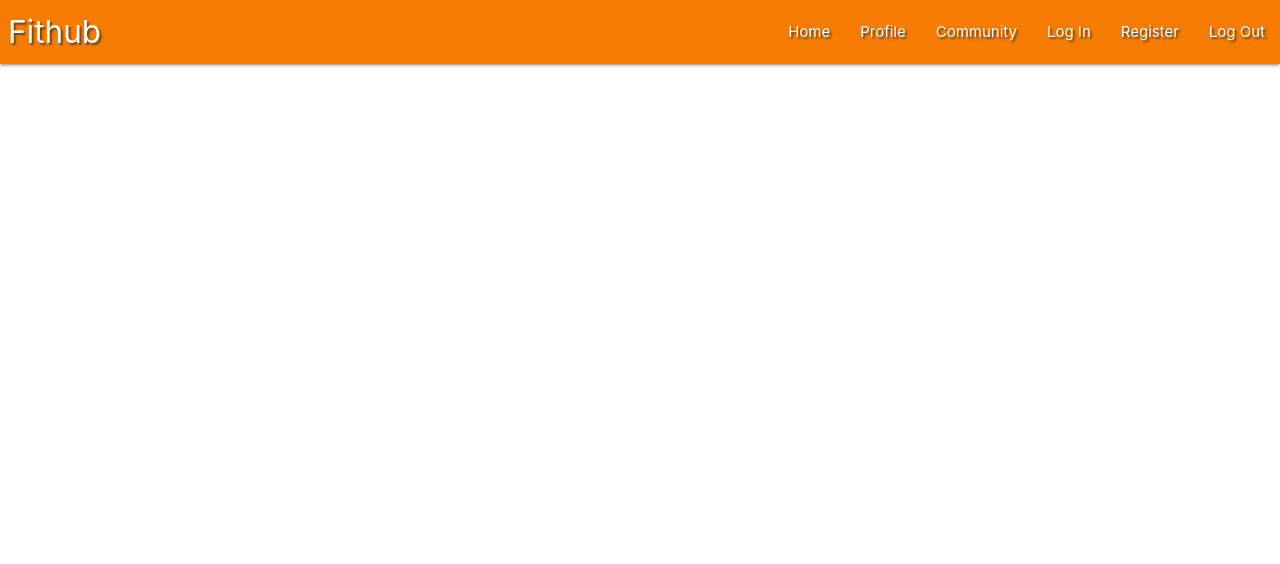
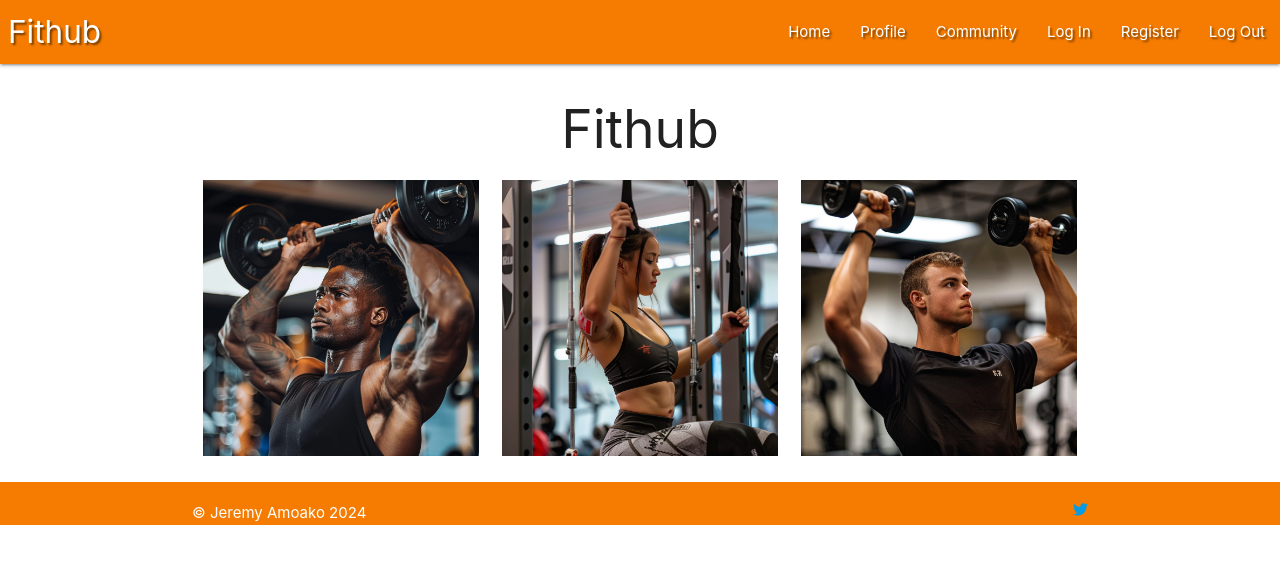
Before and after one commit to JeyAsare/fithub, a Flask app: page / in a window 1280 px wide. Shown: the top 564 px of the page. Run offline with Flask 3, Linux system fonts and the light colour scheme; some libraries are stand-ins or nearby versions.

Commit message:
created image folder and uploaded images onto home.html

```diff
--- a/app.py
+++ b/app.py
@@ -4,6 +4,8 @@ from flask import (
     redirect, request, session, url_for)
 from flask_pymongo import PyMongo
 from bson.objectid import ObjectId
+from werkzeug.security import (
+    generate_password_hash, check_password_hash)
 if os.path.exists("env.py"):
     import env
 
@@ -25,6 +27,12 @@ def home():
     return render_template("home.html")
 
 
+@app.route("/register", methods=["GET", "POST"])
+def register():
+
+    return render_template("register.html")
+
+
 @app.route("/profile")
 def profile():
     posts = mongo.db.posts.find()
--- a/static/css/style.css
+++ b/static/css/style.css
@@ -1,3 +1,13 @@
+body {
+    display: flex;
+    min-height: 100vh;
+    flex-direction: column;
+  }
+
+  main {
+    flex: 1 0 auto;
+  }
+
 .text-shadow{
     text-shadow: 2px 2px 2px rgba(0,0,0,0.5);
 }
@@ -5,3 +15,12 @@
 .brand-logo{
     margin-left: 8px;
 }
+
+.inline-block img {
+    width: 100%;
+}
+
+.home-pics{
+    position:relative;
+    width: 350px;
+}
--- a/static/js/script.js
+++ b/static/js/script.js
@@ -0,0 +1,3 @@
+$(document).ready(function(){
+    $('.sidenav').sidenav();
+  });
--- a/templates/base.html
+++ b/templates/base.html
@@ -15,13 +15,14 @@
 <body>
 
     <header>
-        <!-- navbar -->
+        <!-- top navbar -->
         <nav class="text-shadow">
             <div class="nav-wrapper orange darken-2">
-                <a href="{{ url_for('home') }}" class="brand-logo left">Fithub</a>
-                <ul id="nav-mobile" class="right">
+              <a href="{{ url_for('home') }}" class="brand-logo">Fithub</a>
+              <a href="#" data-target="mobile-demo" class="sidenav-trigger"><i class="fa-solid fa-bars"></i></a>
+              <ul class="right hide-on-med-and-down">
                 <li><a href="{{ url_for('home') }}">Home</a></li>
-                    <li><a href="{{ url_for('profile') }}">Profile</a></li>
+                <li><a href="#">Profile</a></li>
                 <li><a href="#">Community</a></li>
                 <li><a href="#">Log In</a></li>
                 <li><a href="#">Register</a></li>
@@ -29,11 +30,28 @@
               </ul>
             </div>
           </nav>
+        <!-- side bar-->
+          <ul class="sidenav" id="mobile-demo">
+            <li><h4 class="center-align">Fithub</h4></li>
+            <li><a href="{{ url_for('home') }}">Home</a></li>
+            <li><a href="#">Profile</a></li>
+            <li><a href="#">Community</a></li>
+            <li><a href="#">Log In</a></li>
+            <li><a href="#">Register</a></li>
+            <li><a href="#">Log Out</a></li>
+          </ul>
     </header>
 
 
     {% block content %}
     {% endblock %}
+
+    <footer class="page-footer fixed orange darken-2">
+          <div class="container">
+            © Jeremy Amoako 2024
+            <a href="#!"><i class="fa-brands fa-twitter right"></i></a>
+          </div>
+      </footer>
 
     <script src="https://code.jquery.com/jquery-3.7.1.min.js"
     integrity="sha256-/JqT3SQfawRcv/BIHPThkBvs0OEvtFFmqPF/lYI/Cxo=" crossorigin="anonymous"></script>
--- a/templates/home.html
+++ b/templates/home.html
@@ -1,3 +1,20 @@
 {% extends "base.html" %}
 {% block content %}
+    <h2 class="center-align">Fithub</h2>
+    <section>
+        <div class="container">
+            <div class="row">
+                <div class="col s12 l4 inline-block">
+                    <img class="home-pics" src="/static/images/arm-workout.png">
+                </div>
+                <div class="col s12 l4 inline-block">
+                    <img class="home-pics" src="/static/images/back-workout.png">
+                </div>
+                <div class="col s12 l4 inline-block">
+                    <img class="home-pics" src="/static/images/shoulder-workout.png">
+                </div>
+            </div>
+        </div>
+    </section>
+
 {% endblock %}
```
Also changed, not shown: static/images/arm-workout.png (added), static/images/back-workout.png (added), static/images/shoulder-workout.png (added), templates/register.html (added). Lines whose indentation alone changed are shown as unchanged.
